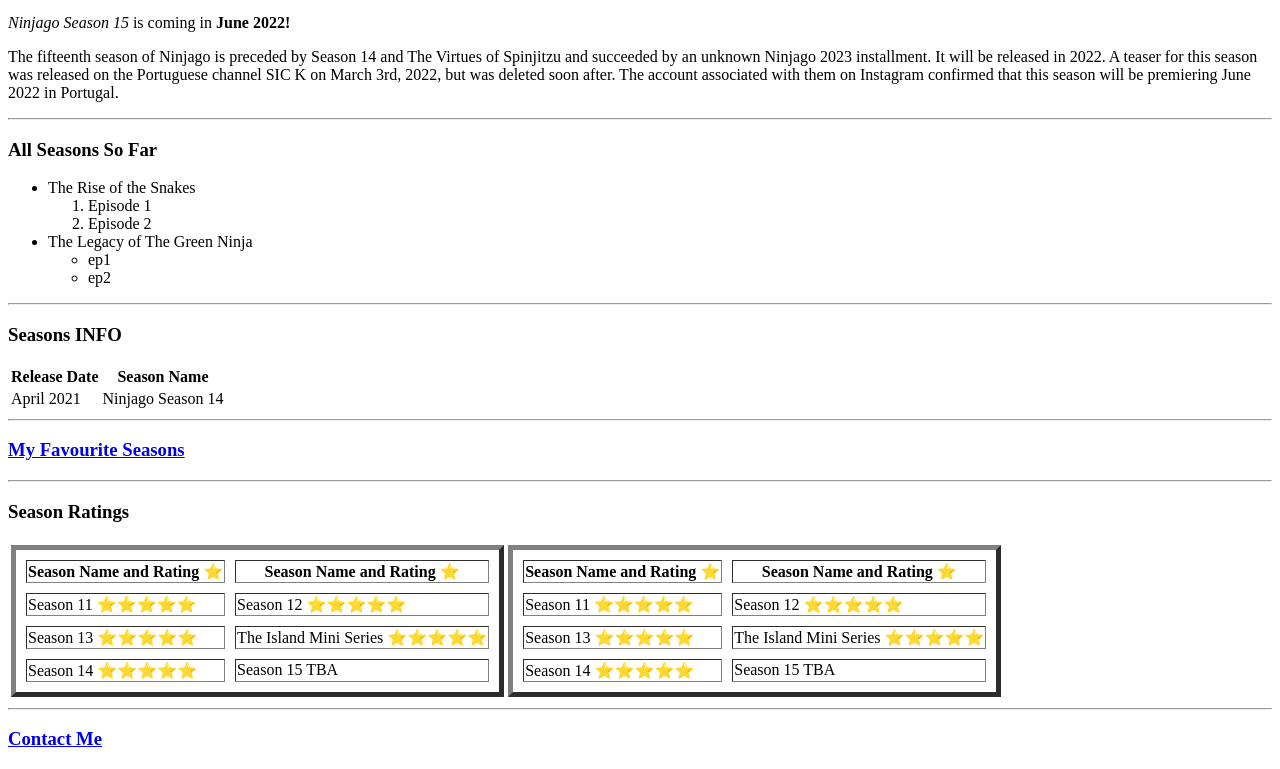
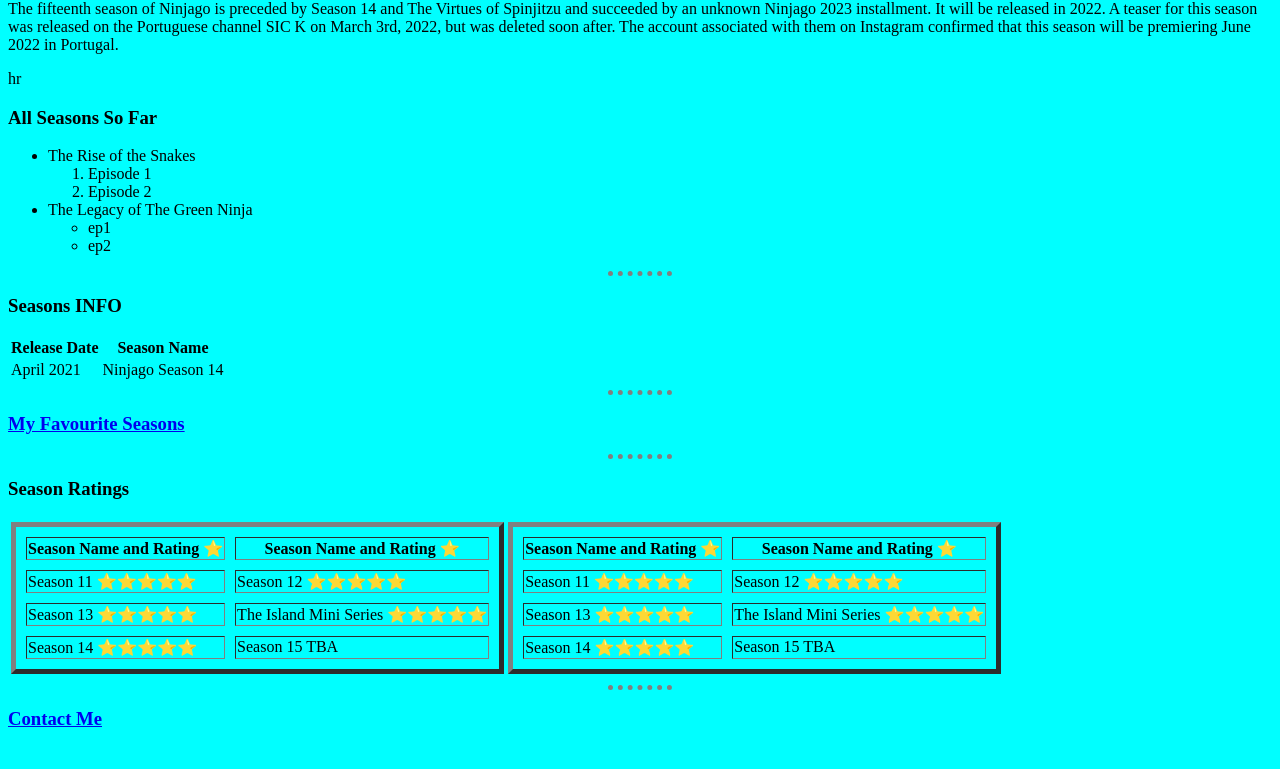
Before and after one commit to NinjagoLloyd01/cv, a plain HTML site: page index.html in a window 1280 px wide. Shown: the part 468-1237 px from the top of the page. Drawn offline with Linux system fonts and the light colour scheme.

Commit message:
Add files via upload

```diff
--- a/index.html
+++ b/index.html
@@ -2,11 +2,31 @@
 <html lang="en">
   <head>
     <meta charset="UTF-8" />
-    <title>🙂 Ninjago Personal Website</title>
-  </head>
+    <title>Ninjago Personal Website</title>
 
-  <body>
-    <table cellspacing="40">
+<style>
+
+body {
+  background-color: aqua;
+}
+
+
+hr {
+  border-style: none;
+  border-top-style: dotted;
+border-color: gray;
+border-width: 5px;
+  width: 5%;
+}
+
+
+</style>
+
+
+
+
+
+
       <tr>
         <td>
           <img
@@ -35,7 +55,7 @@
       will be premiering June 2022 in Portugal.
     </p>
 
-    <hr />
+   hr
 
     <h3>All Seasons So Far</h3>
 
```
